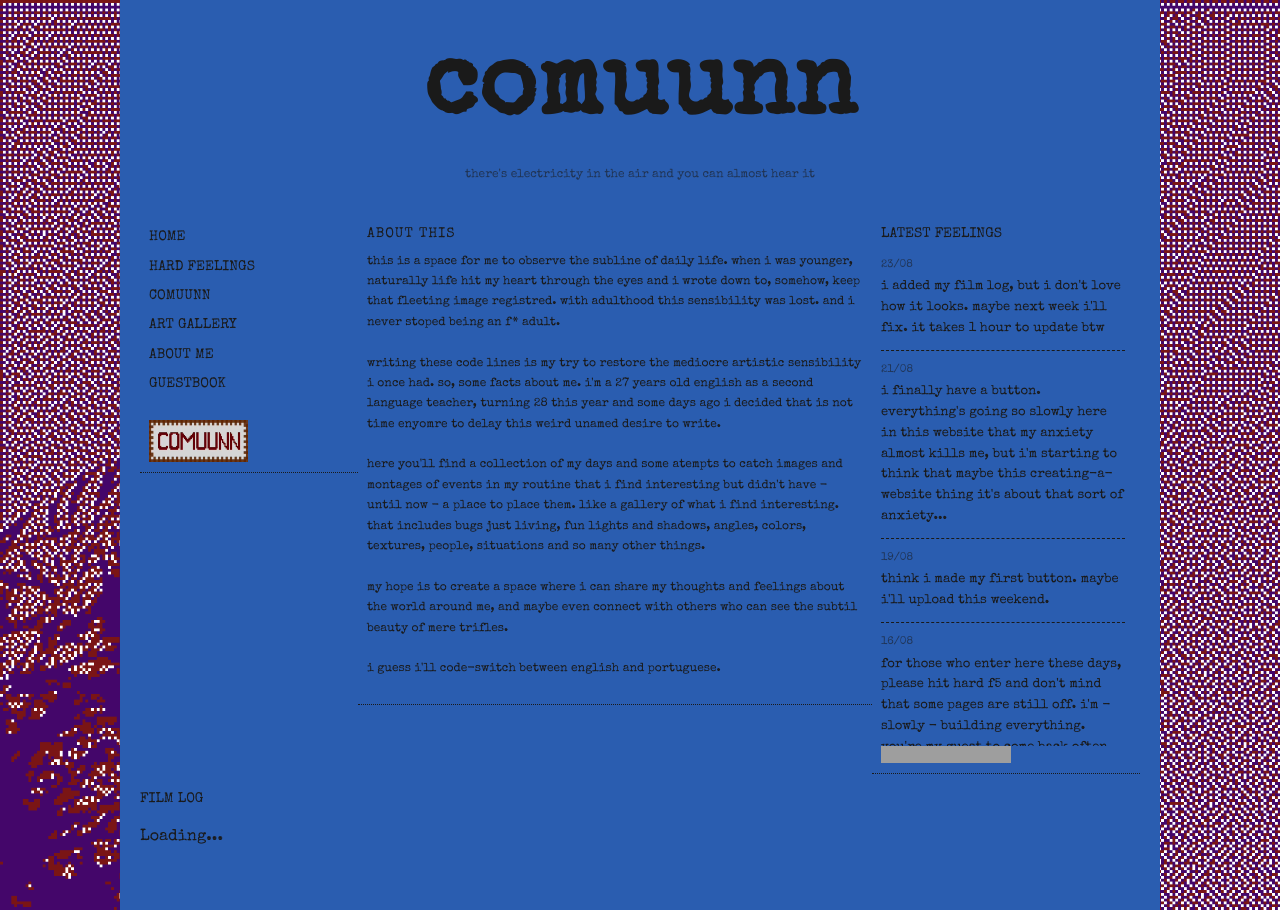
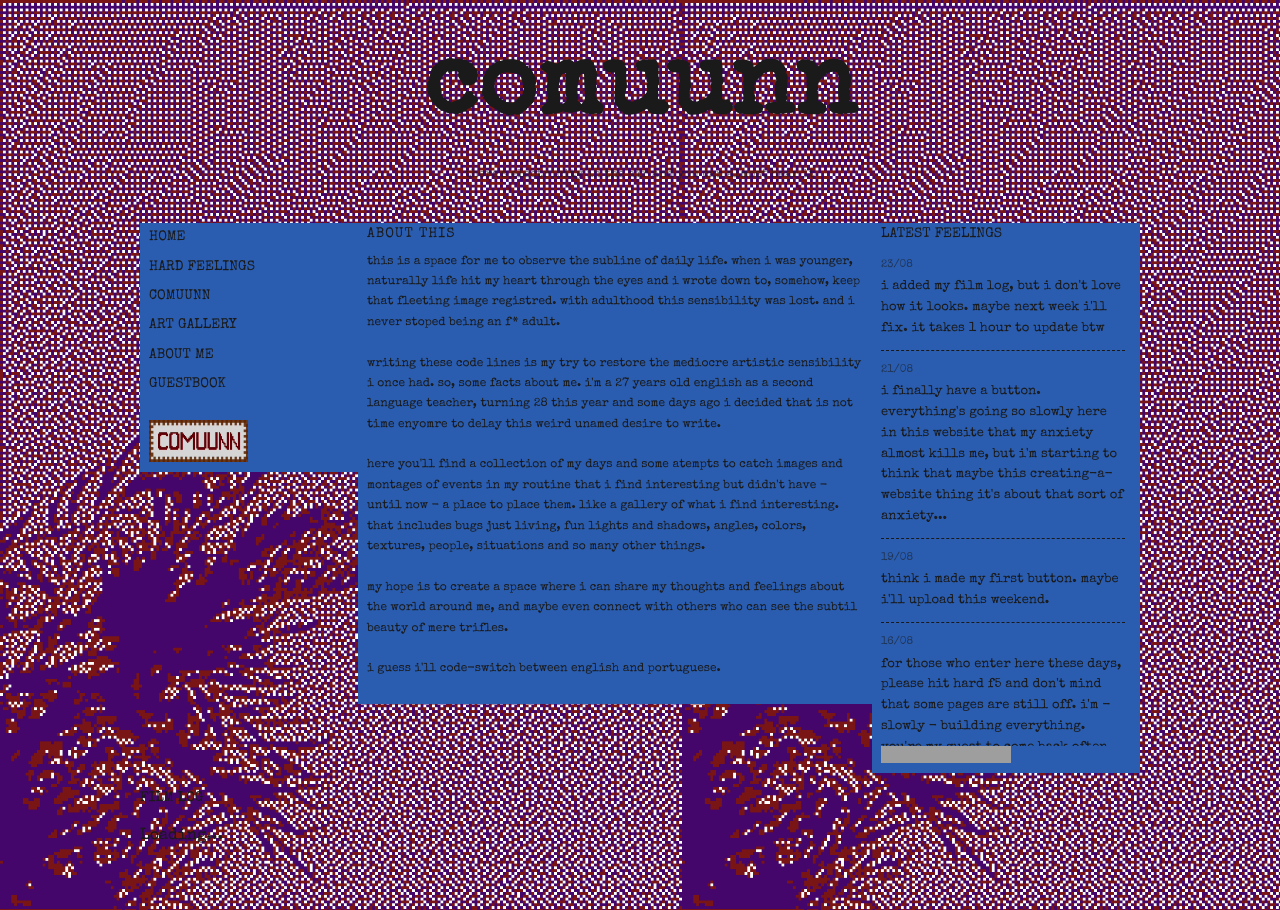
Before and after one commit to guiolhermer/comuunn, a Jekyll site: the page built from index.html, in a window 1280 px wide. Built offline with Jekyll 4.4.1, drawn with Linux system fonts in a browser that asks for light colours; grey boxes are pictures that could not be loaded.

Commit message:
update background color for body and home columns

```diff
--- a/assets/style.css
+++ b/assets/style.css
@@ -30,7 +30,6 @@ body {
   max-width: 1000px;
   margin: 0 auto;
   padding: 32px 20px 60px;
-  background-color: var(--blue);
 }
 
 a {
@@ -79,7 +78,7 @@ a:hover {
 
 .home-columns > * {
   padding: 0 9px;
-  border-bottom: 0.5px dotted var(--ink);
+  background-color: var(--blue);
 }
 
 .coluna-navegacao {
```
